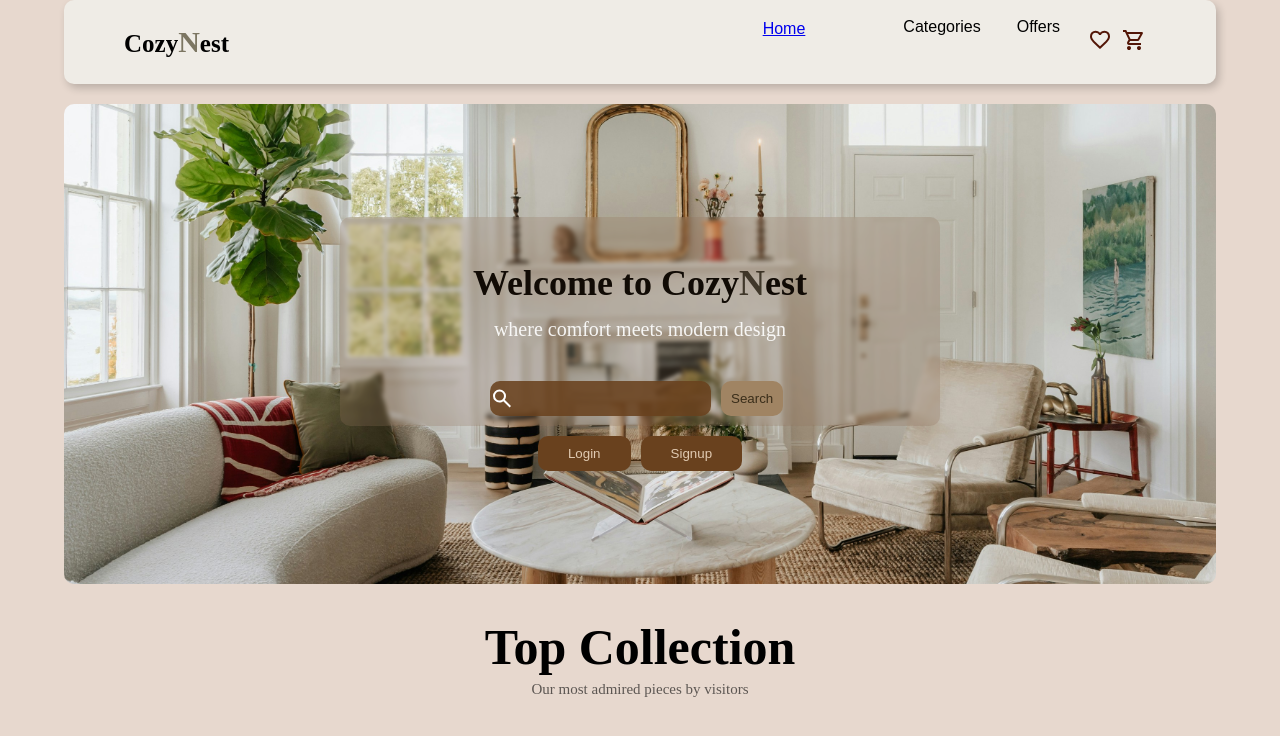
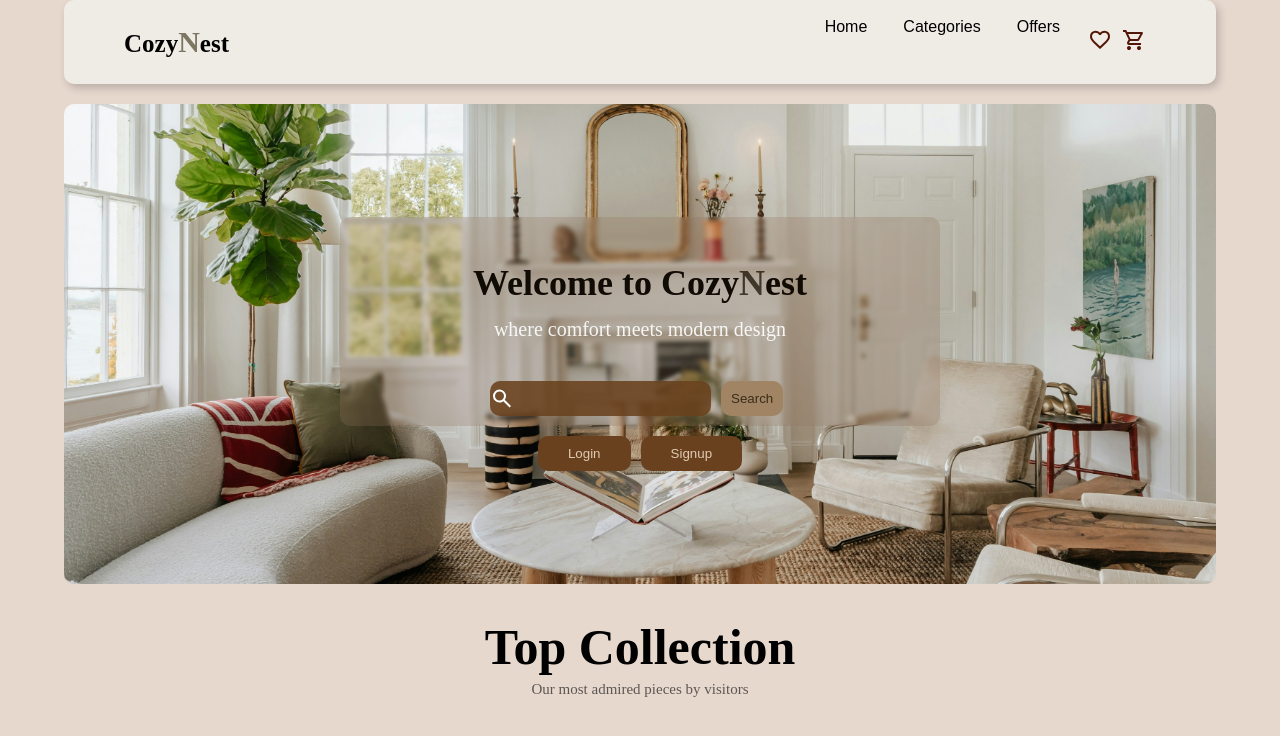
Before and after one commit to iindll/CozyNest, a React (Vite) app in the folder vite-project/: page / in a window 1280 px wide. Shown: the top 736 px of the page. Built offline with nearby package versions, Linux system fonts and the light colour scheme.

Commit message:
modify Navbar links styles

```diff
--- a/vite-project/src/components/NavBar/Navbar.jsx
+++ b/vite-project/src/components/NavBar/Navbar.jsx
@@ -8,8 +8,7 @@ const Navbar = () => {
         <p>Cozy<span>N</span>est</p>
       </div>
       <div className="nav-links">
-        {/* روابط التنقل */}
-        <Link to="/" className="nav-links">Home</Link>
+        <Link to="/" className="nav-link">Home</Link>
         <Link to="/categories" className="nav-link">Categories</Link>
         <Link to="/offers" className="nav-link">Offers</Link>
 
```
